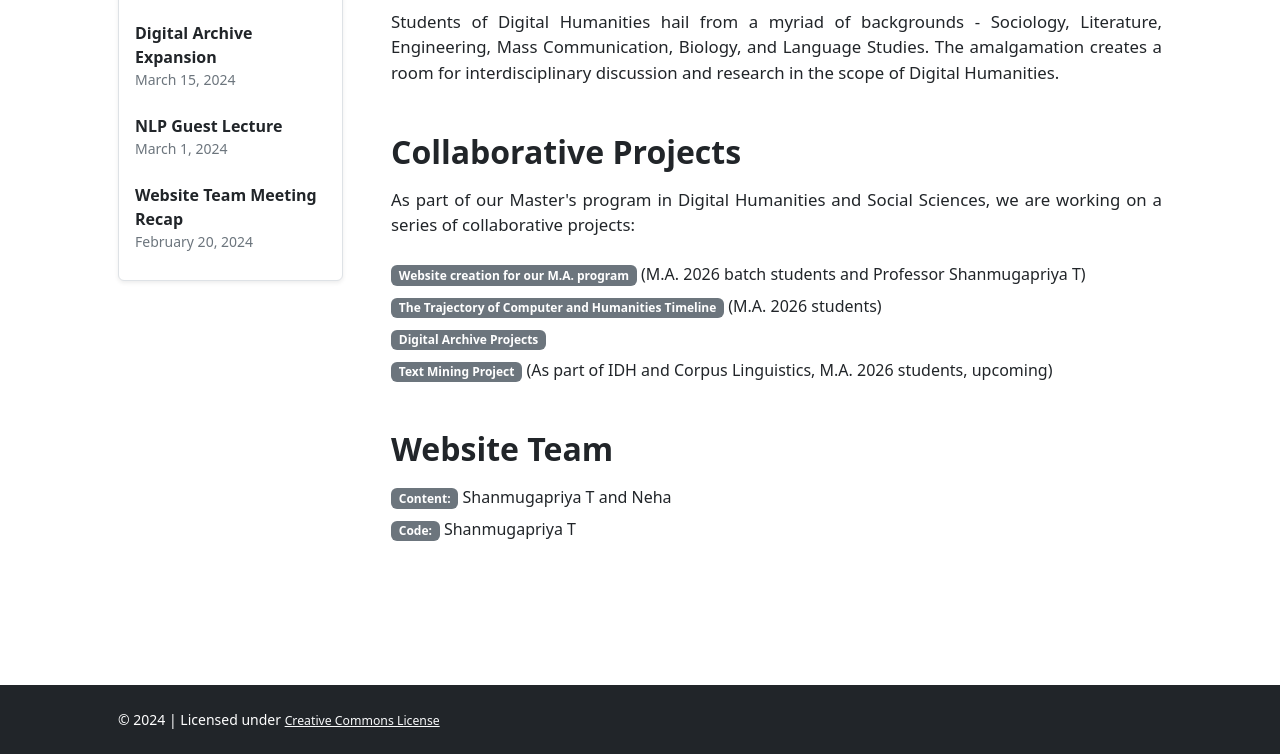
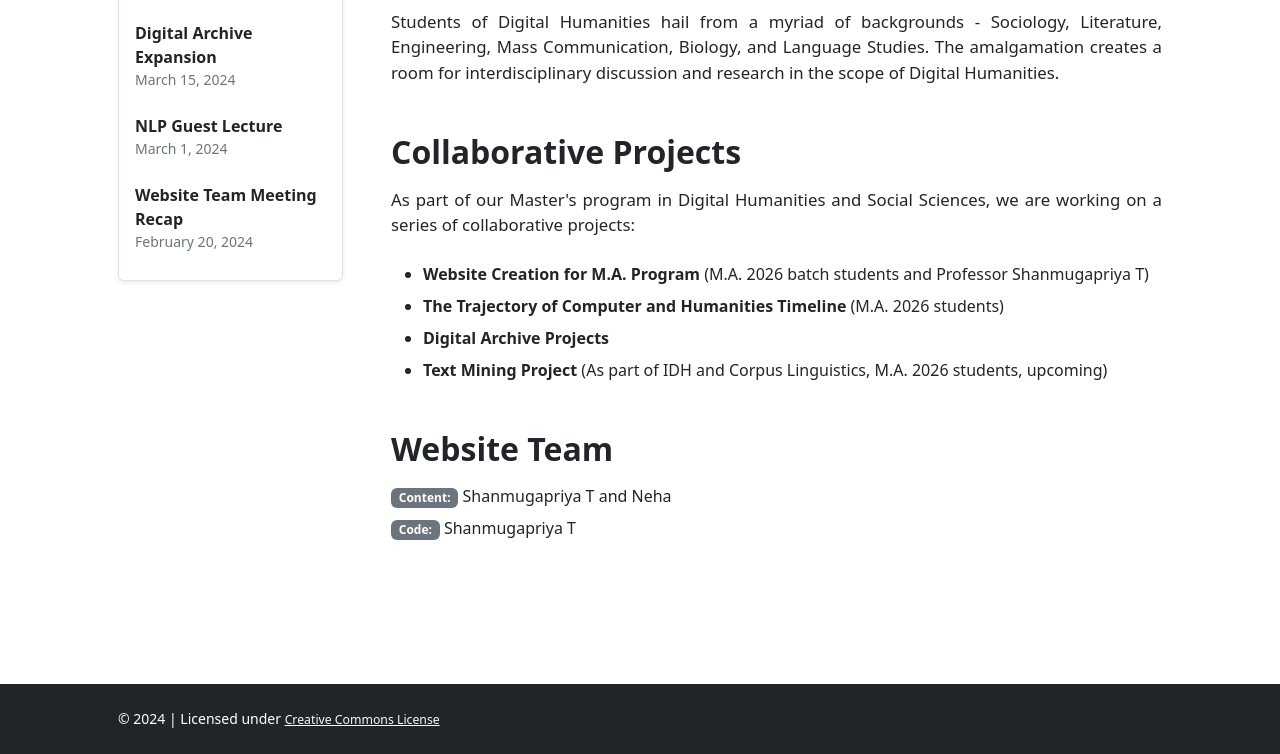
Before and after one commit to Mohanapriya-sk/DigitalHumanities, a plain HTML site: page index.html in a window 1280 px wide. Shown: the part 921-1675 px from the top of the page. Drawn offline with nearby package versions, Linux system fonts and the light colour scheme.

Commit message:
Update index.html

```diff
--- a/index.html
+++ b/index.html
@@ -114,14 +114,14 @@
                                         Students of Digital Humanities hail from a myriad of backgrounds - Sociology, Literature, Engineering, Mass Communication, Biology, and Language Studies. The amalgamation creates a room for interdisciplinary discussion and research in the scope of Digital Humanities.
                                     </p>
                                     <h2 class="fw-bolder mb-3 mt-5">Collaborative Projects</h2>
-                                    <p class="fs-5 mb-4">
+                                     <p class="fs-5 mb-4">
                                         As part of our Master's program in Digital Humanities and Social Sciences, we are working on a series of collaborative projects:
                                     </p>
-                                    <ul class="list-unstyled mb-4">
-                                        <li class="mb-2"><span class="badge bg-secondary">Website creation for our M.A. program</span> (M.A. 2026 batch students and Professor Shanmugapriya T)</li>
-                                        <li class="mb-2"><span class="badge bg-secondary">The Trajectory of Computer and Humanities Timeline</span> (M.A. 2026 students)</li>
-                                        <li class="mb-2"><span class="badge bg-secondary">Digital Archive Projects</span></li>
-                                        <li class="mb-2"><span class="badge bg-secondary">Text Mining Project</span> (As part of IDH and Corpus Linguistics, M.A. 2026 students, upcoming)</li>
+                                    <ul class="mb-4" style="list-style-type: disc; padding-left: 2rem;">
+                                        <li class="mb-2"><strong>Website Creation for M.A. Program</strong> (M.A. 2026 batch students and Professor Shanmugapriya T)</li>
+                                        <li class="mb-2"><strong>The Trajectory of Computer and Humanities Timeline</strong> (M.A. 2026 students)</li>
+                                        <li class="mb-2"><strong>Digital Archive Projects</strong></li>
+                                        <li class="mb-2"><strong>Text Mining Project</strong> (As part of IDH and Corpus Linguistics, M.A. 2026 students, upcoming)</li>
                                     </ul>
                                     <h2 class="fw-bolder mb-3 mt-5">Website Team</h2>
                                     <ul class="list-unstyled mb-4">
```
